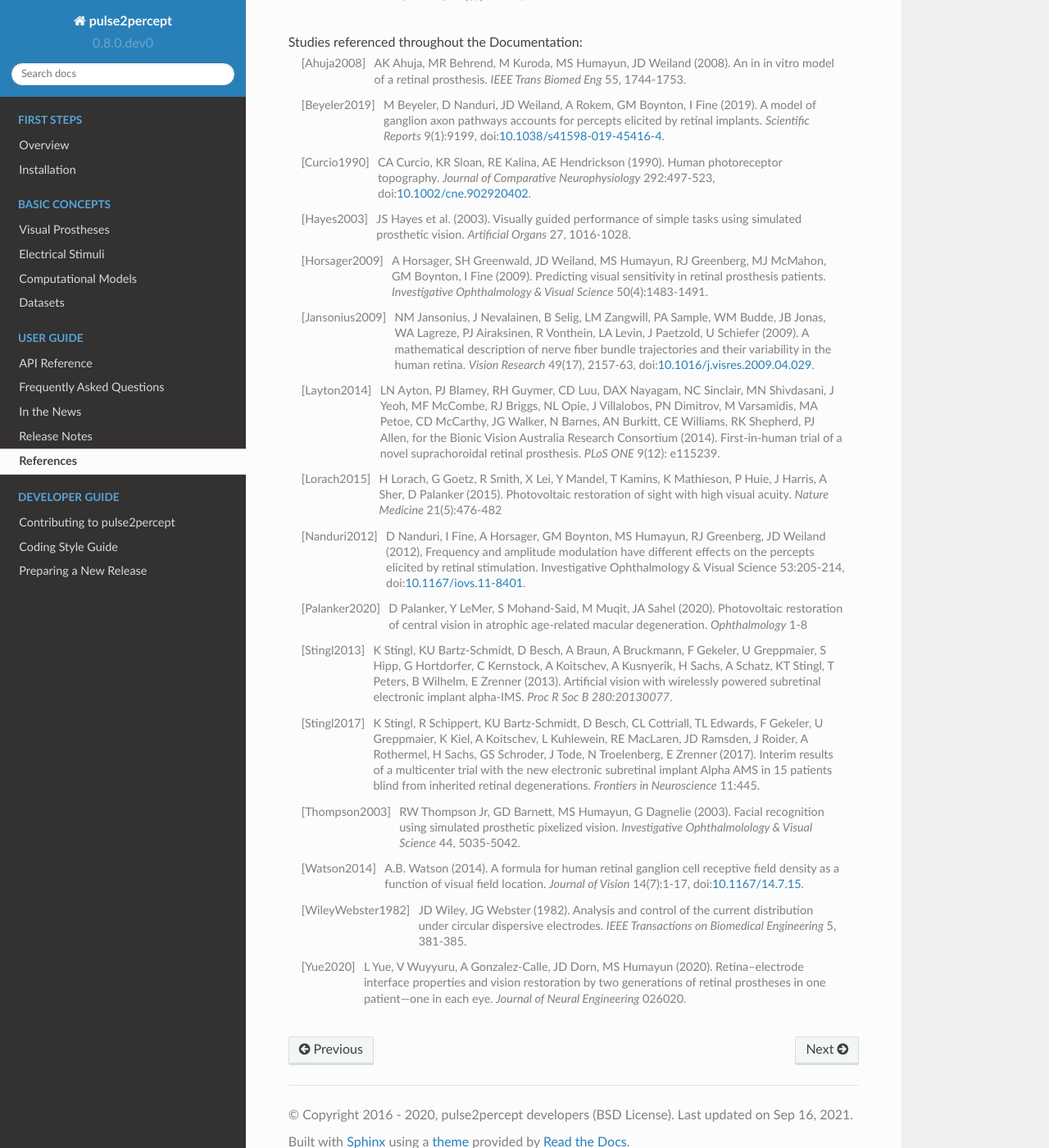
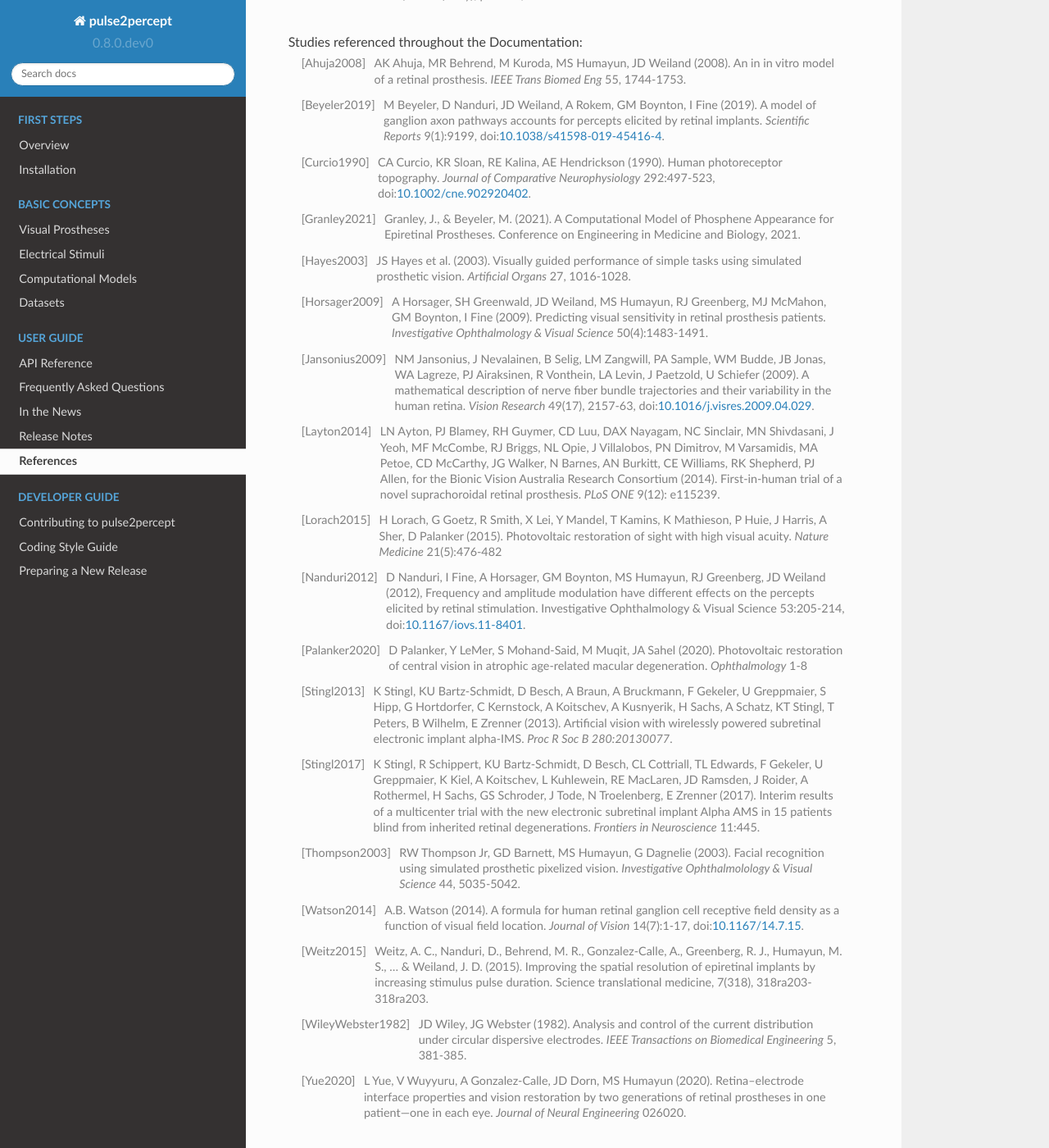
Before and after one commit to pulse2percept/pulse2percept, a Sphinx documentation site: the page built from doc/users/references.rst, in a window 1280 px wide and 1400 px high, scrolled down 241 px. Shown: the whole window at 82% size. Built offline with Sphinx 7.4.7 and the Read the Docs theme 2.0.0, drawn with Linux system fonts in a browser that asks for light colours; pages that are not in the unit, such as notebooks, are missing from menus.

Commit message:
Add references

```diff
--- a/doc/users/references.rst
+++ b/doc/users/references.rst
@@ -26,6 +26,9 @@ Studies referenced throughout the Documentation:
                 *Journal of Comparative Neurophysiology* 292:497-523,
                 doi:`10.1002/cne.902920402
                 <https://doi.org/10.1002/cne.902920402>`_.
+.. [Granley2021] Granley, J., & Beyeler, M. (2021). A Computational Model of
+                 Phosphene Appearance for Epiretinal Prostheses. Conference on
+                 Engineering in Medicine and Biology, 2021.
 .. [Hayes2003] JS Hayes et al. (2003). Visually guided performance of
                simple tasks using simulated prosthetic vision.
                *Artificial Organs* 27, 1016-1028.
@@ -84,6 +87,11 @@ Studies referenced throughout the Documentation:
                 receptive field density as a function of visual field
                 location. *Journal of Vision* 14(7):1-17,
                 doi:`10.1167/14.7.15 <https://doi.org/10.1167/14.7.15>`_.
+.. [Weitz2015]  Weitz, A. C., Nanduri, D., Behrend, M. R., Gonzalez-Calle, A.,
+                Greenberg, R. J., Humayun, M. S., ... & Weiland, J. D. (2015).
+                Improving the spatial resolution of epiretinal implants by
+                increasing stimulus pulse duration. Science translational medicine,
+                7(318), 318ra203-318ra203.
 .. [WileyWebster1982] JD Wiley, JG Webster (1982). Analysis and control of the
                       current distribution under circular dispersive
                       electrodes. *IEEE Transactions on Biomedical Engineering*
```
